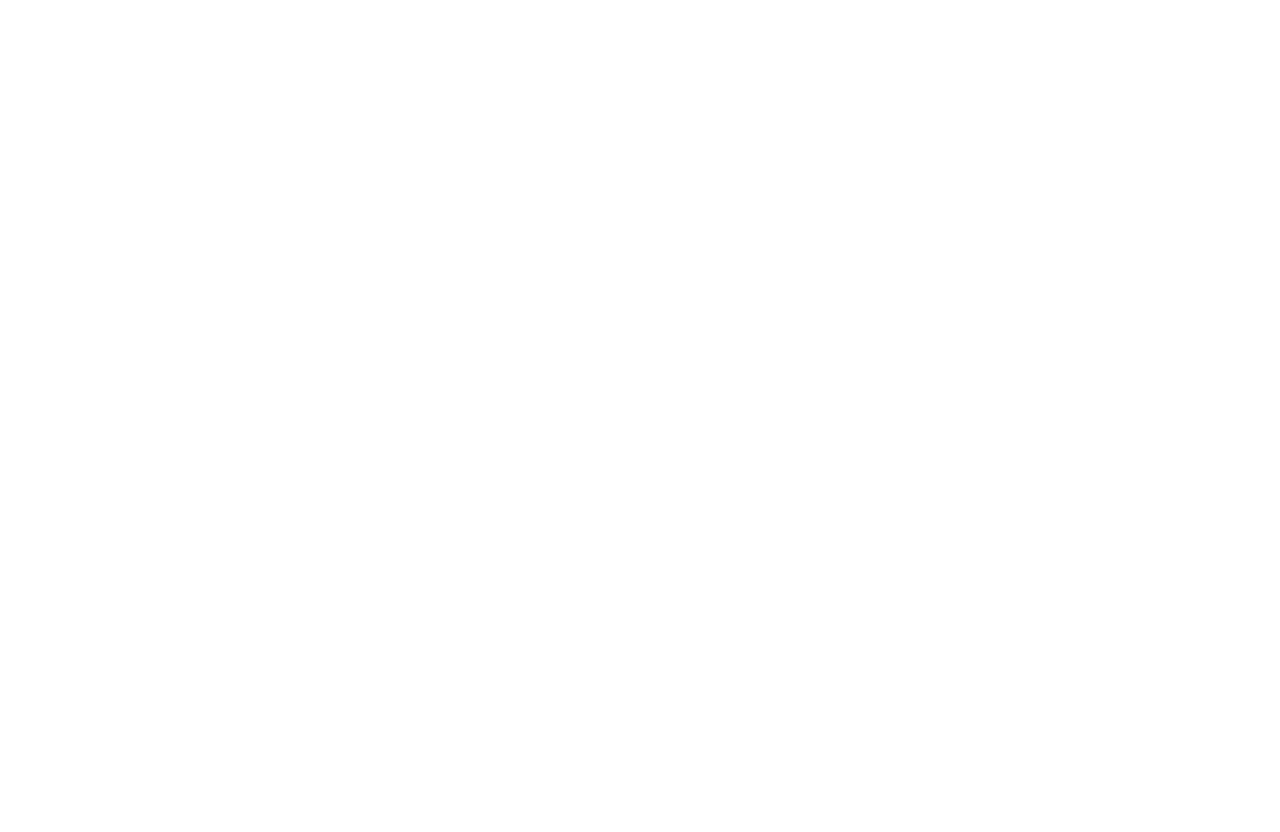
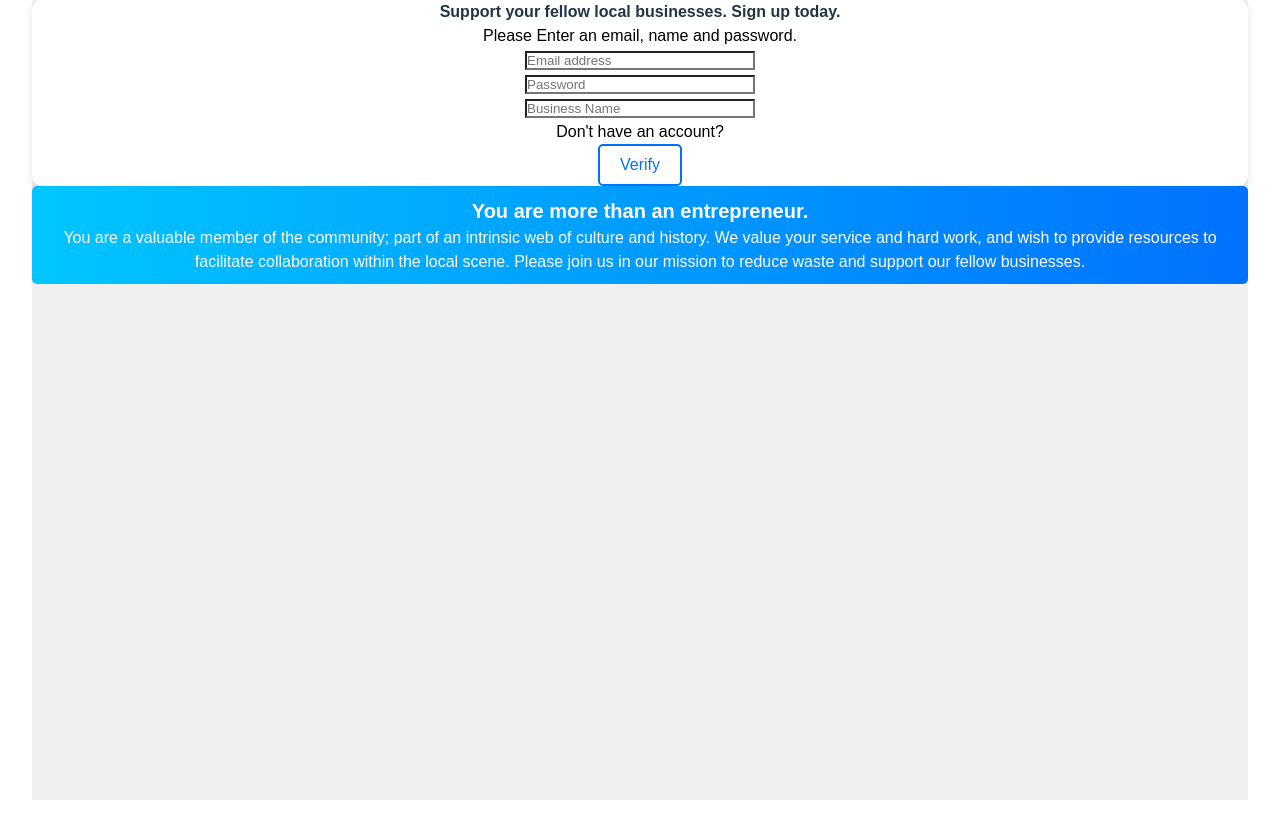
Before and after one commit to huda7933/Spark-Hacks25, a React (Vite) app in the folder spark-hacks25/: page /signup in a window 1280 px wide. Before the commit the page ends 800 px from the top, so only its background shows below. Built offline with nearby package versions, Linux system fonts and the light colour scheme.

Commit message:
Sign up live

```diff
--- a/spark-hacks25/src/App.jsx
+++ b/spark-hacks25/src/App.jsx
@@ -3,7 +3,7 @@
 import { BrowserRouter as Router, Routes, Route } from "react-router-dom";
 import LoginSignup from "./Pages/LogInSignup/Login";
 import Home from "./Pages/Home/Home";
-import Signup from "./Pages/SignUp/SignUp"
+import Signup from "./Pages/SignUp/SignUp";
 
 import Dashboard from "./Pages/Dashboard/Dashboard";
 
--- a/spark-hacks25/src/Pages/LogInSignup/Login.jsx
+++ b/spark-hacks25/src/Pages/LogInSignup/Login.jsx
@@ -60,10 +60,15 @@
 
             <div className="text-center pt-1 mb-5 pb-1">
               <p className="text-muted black-text">Don't have an account?</p>
+                  <Link to="/signup">
+                    <MDBBtn className="gradient-outline"  >
+                      Create an account for your business.
+                    </MDBBtn>
+                  </Link>
 
-                <MDBBtn className="gradient-outline" >
-                  Create an account for your business.
-                </MDBBtn>
+
+
+
 
 
             </div>
--- a/spark-hacks25/src/Pages/SignUp/SignUp.css
+++ b/spark-hacks25/src/Pages/SignUp/SignUp.css
@@ -54,6 +54,7 @@
 }
 .gray-text{
   color: gray;
+  font-size: 50px;
 }
 .gray-text-link:hover {
   color: #007bff;
--- a/spark-hacks25/src/Pages/SignUp/SignUp.jsx
+++ b/spark-hacks25/src/Pages/SignUp/SignUp.jsx
@@ -15,20 +15,73 @@
 }from 'mdb-react-ui-kit';
 
 
-const SignUp = () => {
-  const [email, setEmail] = useState("");
-  const [password, setPassword] = useState("");
-  const [confirmPassword, setConfirmPassword] = useState("");
-  const [Bname, setName] = useState("");
+function App() {
+  return (
+    <MDBContainer className="my-5 gradient-form" style={{ backgroundColor: '#f0f0f0' }}>
+      <MDBRow className="d-flex justify-content-center">
+      <MDBCol col='6' className="mb-5">
+        <div className="d-flex flex-column ms-5 p-4" style={{ backgroundColor: 'white', borderRadius: '10px', boxShadow: '0 4px 8px rgba(0, 0, 0, 0.1)' }}>
+          <div className="text-center">
+             <h4 className="grey-text">
+              Support your fellow local businesses. Sign up today.
+            </h4>
+          </div>
+
+          <p className ="black-text">Please Enter an email, name and password.</p>
+
+          <MDBInput wrapperClass="mb-4"
+             placeholder="Email address"
+             id="form1"
+             type="email"
+             style={{ width: '230px', backgroundColor: 'white', color: 'gray'}}
+             />
+          <MDBInput wrapperClass="mb-4"
+             placeholder="Password"
+             id="form2"
+             type="password"
+             style={{ width: '230px', backgroundColor: 'white', color: 'gray'}}
+             />
+
+            <MDBInput wrapperClass="mb-4"
+             placeholder="Business Name"
+             id="form3"
+             type="Name"
+             style={{ width: '230px', backgroundColor: 'white', color: 'gray'}}
+             />
+
+
+            <div className="text-center pt-1 mb-5 pb-1">
+              <p className="text-muted black-text">Don't have an account?</p>
+
+                    <MDBBtn className="gradient-outline"  >
+                      Verify
+                    </MDBBtn>
+
+            </div>
+
+          </div>
+
+        </MDBCol>
+
+        <MDBCol col='6' className="mb-5">
+          <div className="d-flex flex-column  justify-content-center gradient-box h-100 mb-4">
+
+            <div className="text-white px-3 py-4 p-md-5 mx-md-4">
+            <h4 className="mb-4" style={{ fontSize: '20px' }}>You are more than an entrepreneur.
+            </h4>
+              <p class="small mb-0"> You are a valuable member of the community; part of an intrinsic web of culture and history. We value your service and hard work,
+                and wish to provide resources to facilitate collaboration within the local scene. Please join us in our mission to reduce waste and support our fellow businesses.
+              </p>
+            </div>
+
+          </div>
+
+        </MDBCol>
+
+      </MDBRow>
+
+    </MDBContainer>
+  );
 }
 
-const handleSignUp = (e) => {
-  e.preventDefault();
-  console.log("Signup email:", email, "Business Name:", Bname, "password:", password);
-};
-
-function Register() {
-}
-
-
-export default Register;
+export default App;
```
Lines whose indentation alone changed are shown as unchanged.
